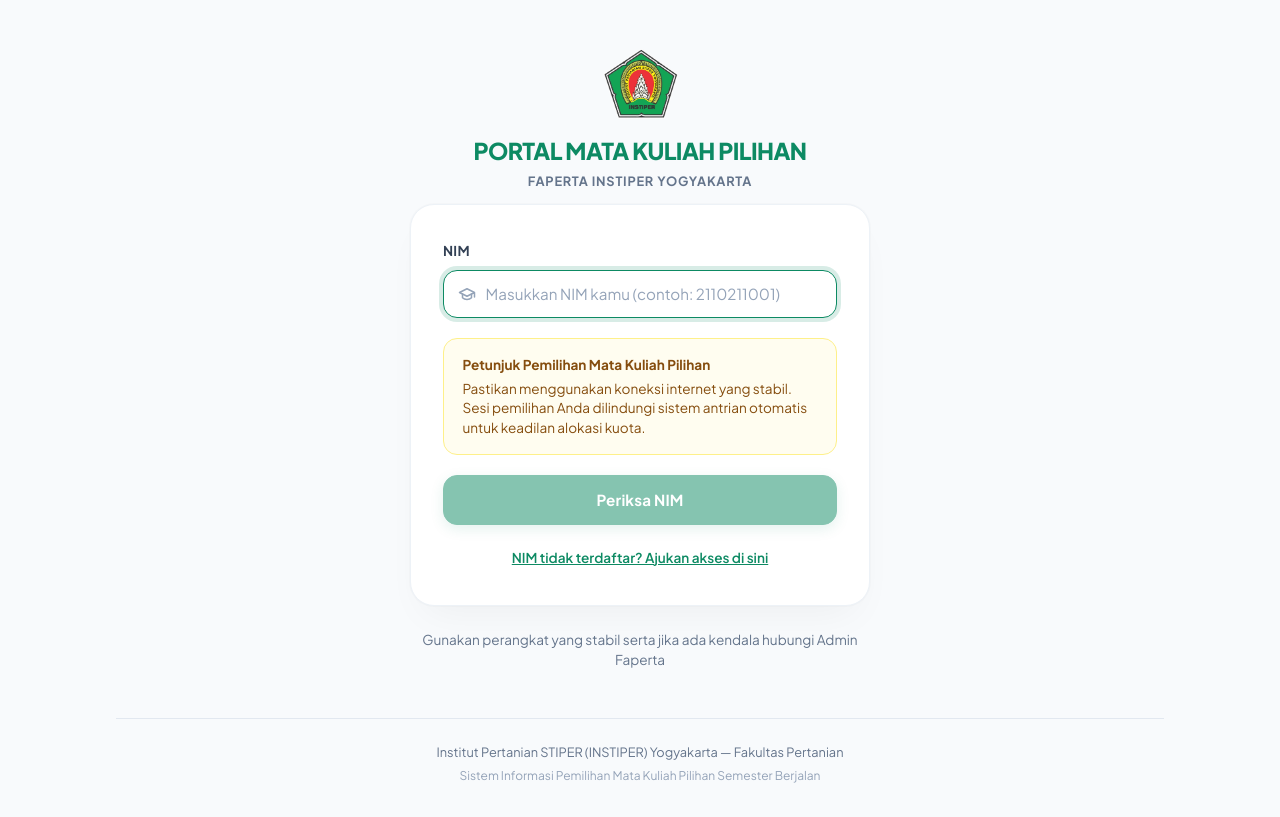
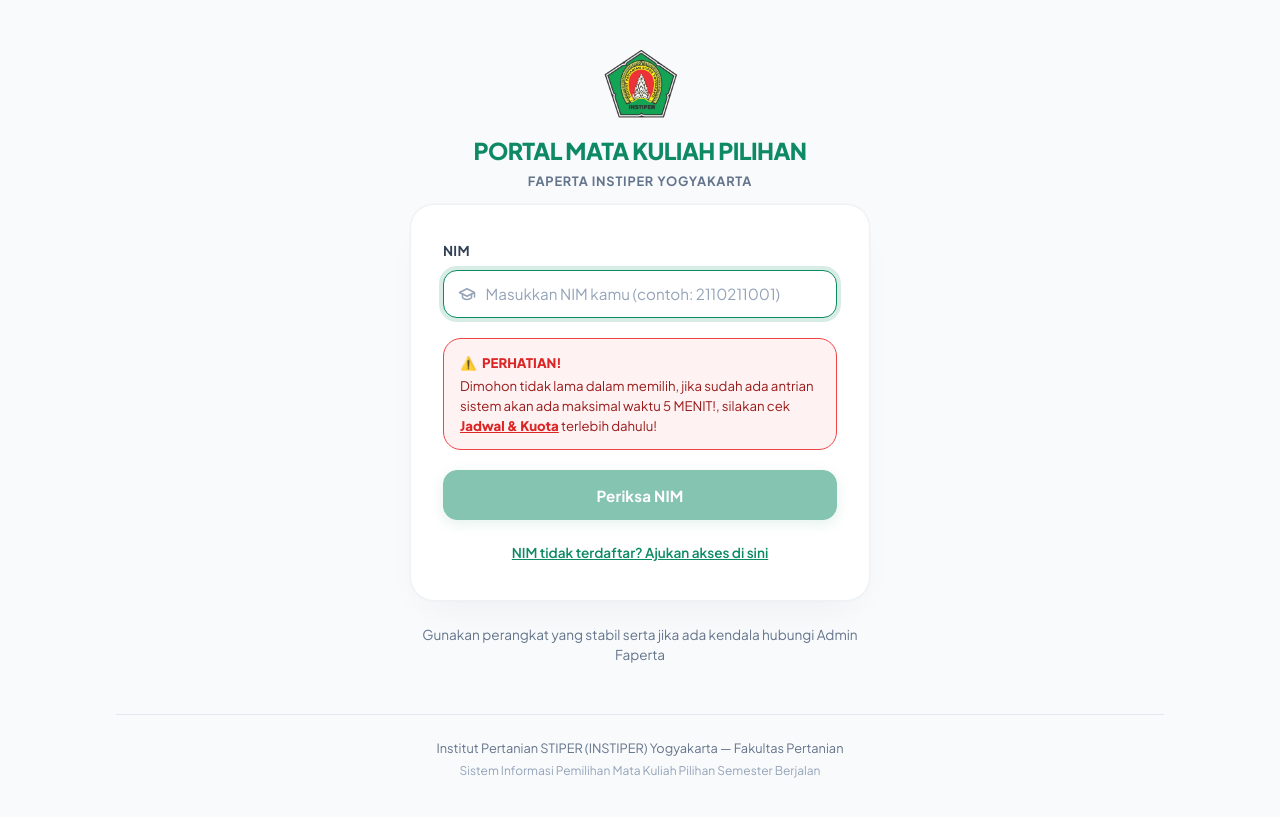
Before and after one commit to ajianndaru99/krs-pilihan, a Next.js app: page / in a window 1280 px wide. Built offline with nearby package versions, Linux system fonts and the light colour scheme; no server answers.

Commit message:
fix(ui): terapkan kotak perhatian merah pada form input NIM dan perbaiki URL CDN logo email

```diff
--- a/app/api/send-email/route.ts
+++ b/app/api/send-email/route.ts
@@ -117,11 +117,25 @@ export async function POST(req: NextRequest) {
   }
 
   // 5. Siapkan data email
-  const host = req.headers.get("host") || "krs-pilihan.vercel.app";
-  const protocol = host.includes("localhost") ? "http" : "https";
-  const appUrl = process.env.NEXT_PUBLIC_APP_URL || `${protocol}://${host}`;
+  const forwardedHost = req.headers.get("x-forwarded-host");
+  const hostHeader = req.headers.get("host");
+  const vercelUrl = process.env.VERCEL_PROJECT_PRODUCTION_URL || process.env.VERCEL_URL;
+
+  let productionHost = "krs-pilihan.vercel.app";
+  if (process.env.NEXT_PUBLIC_APP_URL) {
+    productionHost = process.env.NEXT_PUBLIC_APP_URL.replace(/^https?:\/\//, "").replace(/\/+$/, "");
+  } else if (forwardedHost && !forwardedHost.includes("localhost") && !forwardedHost.includes("127.0.0.1")) {
+    productionHost = forwardedHost;
+  } else if (vercelUrl) {
+    productionHost = vercelUrl;
+  } else if (hostHeader && !hostHeader.includes("localhost") && !hostHeader.includes("127.0.0.1")) {
+    productionHost = hostHeader;
+  }
+
+  const appUrl = `https://${productionHost}`;
   const buktiUrl = `${appUrl}/bukti?nim=${encodeURIComponent(nim)}`;
-  const logoUrl = `${appUrl}/logo-instiper.png`;
+  // URL logo resmi INSTIPER berkecepatan tinggi yang di-host permanen di GitHub CDN
+  const logoUrl = "https://raw.githubusercontent.com/ajianndaru99/krs-pilihan/main/public/logo-instiper.png";
 
   const emailData: BuktiEmailData = {
     nim: res.mahasiswa.nim,
--- a/components/student/CheckNimCard.tsx
+++ b/components/student/CheckNimCard.tsx
@@ -247,14 +247,44 @@ export function CheckNimCard({
               </div>
             </div>
 
-            {/* Soft Notice Box — Identik Gambar 2 */}
-            <div className="notice-box-soft">
-              <div style={{ fontWeight: 700, marginBottom: "0.25rem" }}>
-                Petunjuk Pemilihan Mata Kuliah Pilihan
+            {/* Peringatan Waktu & Jadwal Merah Jelas (Sesuai Foto 2) */}
+            <div
+              style={{
+                backgroundColor: "#fef2f2",
+                border: "1.5px solid #ef4444",
+                borderRadius: "var(--radius-lg)",
+                padding: "0.85rem 1rem",
+                marginBottom: "1.25rem",
+                fontSize: "0.825rem",
+                color: "#991b1b",
+                lineHeight: 1.5,
+              }}
+            >
+              <div style={{ fontWeight: 800, marginBottom: "0.25rem", display: "flex", alignItems: "center", gap: "0.35rem", color: "#dc2626" }}>
+                <span>⚠️</span>
+                <span>PERHATIAN!</span>
               </div>
               <div>
-                Pastikan menggunakan koneksi internet yang stabil. Sesi pemilihan Anda
-                dilindungi sistem antrian otomatis untuk keadilan alokasi kuota.
+                Dimohon tidak lama dalam memilih, jika sudah ada antrian sistem akan ada maksimal waktu 5 MENIT!, silakan cek{" "}
+                <button
+                  type="button"
+                  onClick={() => setShowScheduleModal(true)}
+                  style={{
+                    background: "none",
+                    border: "none",
+                    padding: 0,
+                    margin: 0,
+                    color: "#dc2626",
+                    fontWeight: 800,
+                    textDecoration: "underline",
+                    cursor: "pointer",
+                    display: "inline",
+                    fontSize: "inherit",
+                  }}
+                >
+                  Jadwal &amp; Kuota
+                </button>{" "}
+                terlebih dahulu!
               </div>
             </div>
 
--- a/lib/email-template.ts
+++ b/lib/email-template.ts
@@ -48,7 +48,10 @@ function formatNama(nama: string, kelas?: string): string {
 
 export function generateKrsEmailHtml(data: BuktiEmailData): string {
   const { nim, nama, kelas, waktu_daftar, pilihan, bukti_url, logo_url } = data;
-  const logoSrc = logo_url || "https://krs-pilihan.vercel.app/logo-instiper.png";
+  const logoSrc =
+    logo_url && !logo_url.includes("localhost") && !logo_url.includes("127.0.0.1")
+      ? logo_url
+      : "https://raw.githubusercontent.com/ajianndaru99/krs-pilihan/main/public/logo-instiper.png";
 
   const waktuFormatted = waktu_daftar
     ? new Date(waktu_daftar).toLocaleString("id-ID", {
```
